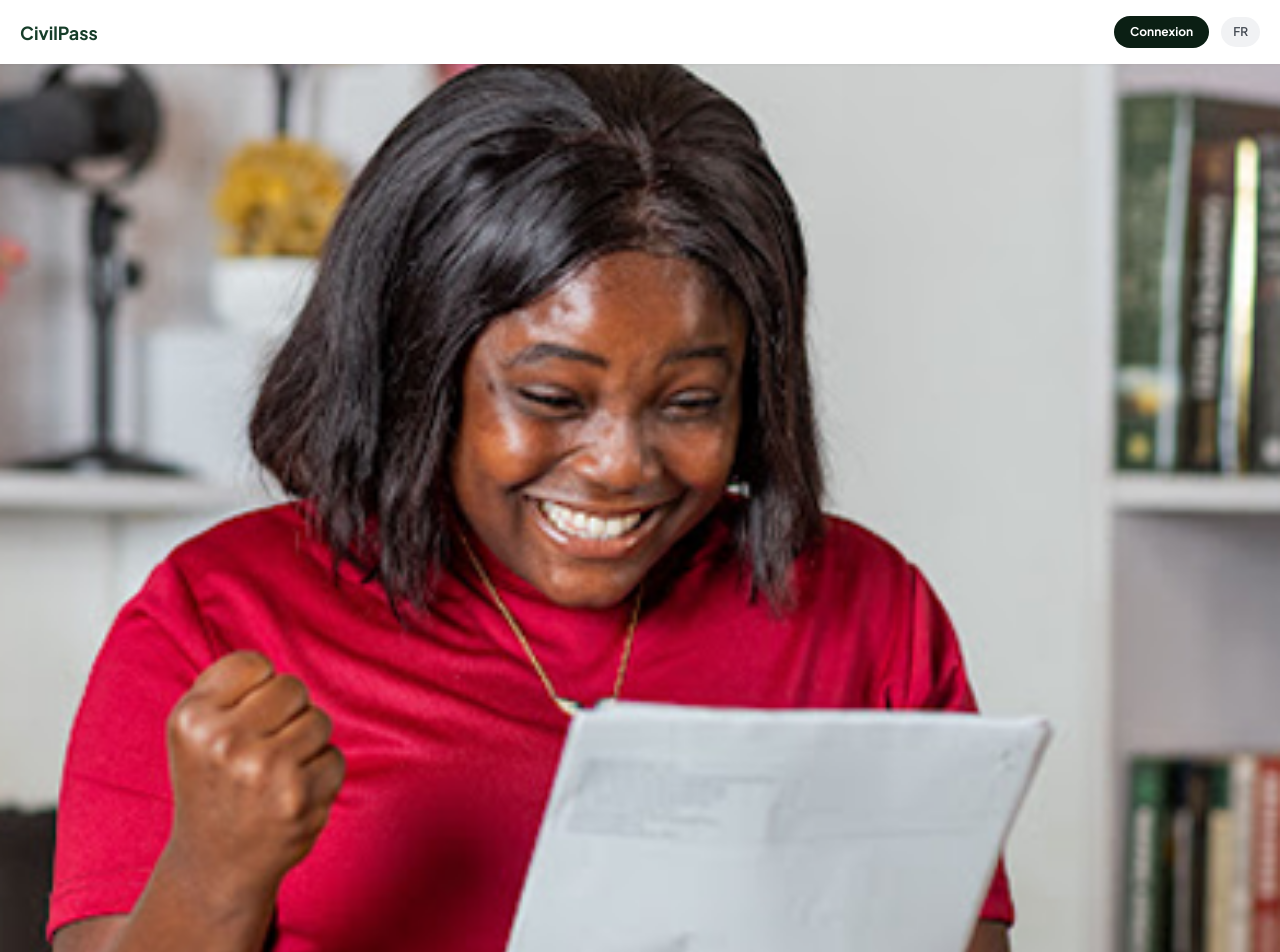
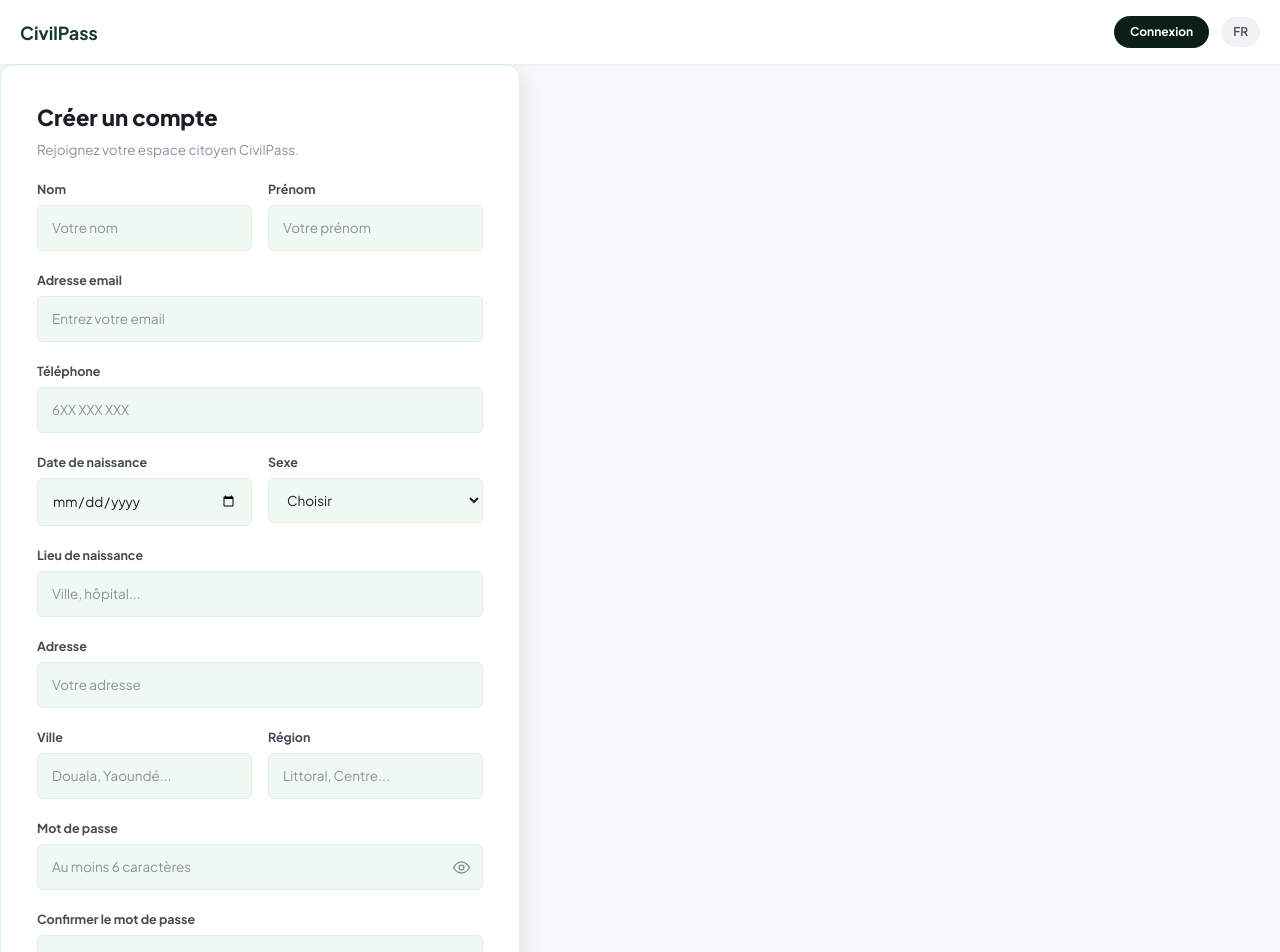
Before and after one commit to Yann-Olympe/CivilPass, an Angular app in the folder frontend/: page /register in a window 1280 px wide. Before the commit this address led to /accueil. Shown: the top 952 px of the page. Built offline with nearby package versions, Linux system fonts and the light colour scheme.

Commit message:
feat: add registration functionality with form handling and validation

```diff
--- /dev/null
+++ b/frontend/src/app/Services/citizen-auth.service.ts
@@ -0,0 +1,75 @@
+import { HttpClient } from '@angular/common/http';
+import { Injectable, computed, inject, signal } from '@angular/core';
+import { Observable, tap, finalize } from 'rxjs';
+import { environment } from '../../environments/environment';
+import { AuthResponse, InscriptionPayload, Usager } from '../core/models/usager.model';
+
+const STORAGE_TOKEN = 'civilpass_citoyen_token';
+const STORAGE_USAGER = 'civilpass_citoyen_usager';
+
+@Injectable({ providedIn: 'root' })
+export class CitizenAuthService {
+  private http = inject(HttpClient);
+  private baseUrl = `${environment.apiUrl}/api/citoyen`;
+
+  private readonly _usager = signal<Usager | null>(this.lireUsagerStocke());
+  private readonly _token = signal<string | null>(localStorage.getItem(STORAGE_TOKEN));
+
+  usager = this._usager.asReadonly();
+  estConnecte = computed(() => !!this._token());
+
+  register(payload: InscriptionPayload): Observable<AuthResponse> {
+    return this.http.post<AuthResponse>(`${this.baseUrl}/register`, payload).pipe(
+      tap((res) => this.demarrerSession(res))
+    );
+  }
+
+  login(identifiant: string, password: string): Observable<AuthResponse> {
+    const estEmail = identifiant.includes('@');
+    const body = estEmail
+      ? { email: identifiant, password }
+      : { telephone: identifiant, password };
+
+    return this.http.post<AuthResponse>(`${this.baseUrl}/login`, body).pipe(
+      tap((res) => this.demarrerSession(res))
+    );
+  }
+
+  me(): Observable<Usager> {
+    return this.http.get<Usager>(`${this.baseUrl}/me`).pipe(
+      tap((usager) => {
+        this._usager.set(usager);
+        localStorage.setItem(STORAGE_USAGER, JSON.stringify(usager));
+      })
+    );
+  }
+
+  logout(): Observable<{ message: string }> {
+    return this.http.post<{ message: string }>(`${this.baseUrl}/logout`, {}).pipe(
+      finalize(() => this.terminerSession())
+    );
+  }
+
+  getToken(): string | null {
+    return this._token();
+  }
+
+  private demarrerSession(res: AuthResponse): void {
+    this._usager.set(res.usager);
+    this._token.set(res.token);
+    localStorage.setItem(STORAGE_TOKEN, res.token);
+    localStorage.setItem(STORAGE_USAGER, JSON.stringify(res.usager));
+  }
+
+  private terminerSession(): void {
+    this._usager.set(null);
+    this._token.set(null);
+    localStorage.removeItem(STORAGE_TOKEN);
+    localStorage.removeItem(STORAGE_USAGER);
+  }
+
+  private lireUsagerStocke(): Usager | null {
+    const brut = localStorage.getItem(STORAGE_USAGER);
+    return brut ? JSON.parse(brut) : null;
+  }
+}
--- a/frontend/src/app/app.routes.ts
+++ b/frontend/src/app/app.routes.ts
@@ -23,6 +23,8 @@ export const routes: Routes = [
       { path: 'demande/mairie', loadComponent: () => import('./features/citizen/demande/mairie/mairie').then(m => m.Mairie) },
       { path: 'demande/validation', loadComponent: () => import('./features/citizen/demande/validation/validation').then(m => m.Validation) },
       { path: 'login', loadComponent: () => import('./features/Auth/pages/login/login').then(m => m.Login) },
+      { path: 'register', loadComponent: () => import('./features/Auth/pages/register/register').then(m => m.Register) },
+
       {
         path: '',
         children: [],
--- a/frontend/src/app/features/Auth/pages/login/login.html
+++ b/frontend/src/app/features/Auth/pages/login/login.html
@@ -84,7 +84,7 @@
 
     <p class="auth-switch">
       Pas encore de compte ?
-      <a routerLink="/auth/register">Créer un compte</a>
+      <a routerLink="/register">Créer un compte</a>
     </p>
   </form>
 </div>
--- a/frontend/src/app/features/Auth/pages/register/register.html
+++ b/frontend/src/app/features/Auth/pages/register/register.html
@@ -1,36 +1,39 @@
 <form class="auth-card register-card" [class.is-shake]="secousse()" [formGroup]="formulaire" (ngSubmit)="soumettre()" novalidate>
   <h1 class="auth-card__title">Créer un compte</h1>
-  <p class="auth-card__subtitle">Rejoignez votre espace agent CivilPass.</p>
+  <p class="auth-card__subtitle">Rejoignez votre espace citoyen CivilPass.</p>
+
+  @if (erreurServeur()) {
+    <div class="auth-alert auth-alert--error">{{ erreurServeur() }}</div>
+  }
 
   <div class="auth-form">
-    <div class="auth-field">
-      <label for="nomComplet">Nom complet</label>
-      <div class="auth-field__control">
-        <input
-          id="nomComplet"
-          type="text"
-          formControlName="nomComplet"
-          placeholder="Entrez votre nom complet"
-          [class.is-invalid]="invalide('nomComplet')"
-        />
+
+    <div class="auth-fieldset-row">
+      <div class="auth-field">
+        <label for="nom">Nom</label>
+        <div class="auth-field__control">
+          <input id="nom" type="text" formControlName="nom" placeholder="Votre nom" [class.is-invalid]="invalide('nom')" />
+        </div>
+        @if (erreur('nom', 'required')) {
+          <span class="auth-field__error">Le nom est requis.</span>
+        }
       </div>
-      @if (erreur('nomComplet', 'required')) {
-        <span class="auth-field__error">Le nom complet est requis.</span>
-      } @else if (erreur('nomComplet', 'minlength')) {
-        <span class="auth-field__error">Le nom doit contenir au moins 3 caractères.</span>
-      }
+
+      <div class="auth-field">
+        <label for="prenom">Prénom</label>
+        <div class="auth-field__control">
+          <input id="prenom" type="text" formControlName="prenom" placeholder="Votre prénom" [class.is-invalid]="invalide('prenom')" />
+        </div>
+        @if (erreur('prenom', 'required')) {
+          <span class="auth-field__error">Le prénom est requis.</span>
+        }
+      </div>
     </div>
 
     <div class="auth-field">
       <label for="email">Adresse email</label>
       <div class="auth-field__control">
-        <input
-          id="email"
-          type="email"
-          formControlName="email"
-          placeholder="Entrez votre email"
-          [class.is-invalid]="invalide('email')"
-        />
+        <input id="email" type="email" formControlName="email" placeholder="Entrez votre email" [class.is-invalid]="invalide('email')" />
       </div>
       @if (erreur('email', 'required')) {
         <span class="auth-field__error">L'adresse email est requise.</span>
@@ -40,24 +43,118 @@
     </div>
 
     <div class="auth-field">
+      <label for="telephone">Téléphone</label>
+      <div class="auth-field__control">
+        <input id="telephone" type="tel" formControlName="telephone" placeholder="6XX XXX XXX" [class.is-invalid]="invalide('telephone')" />
+      </div>
+      @if (erreur('telephone', 'required')) {
+        <span class="auth-field__error">Le téléphone est requis.</span>
+      }
+    </div>
+
+    <div class="auth-fieldset-row">
+      <div class="auth-field">
+        <label for="date_naissance">Date de naissance</label>
+        <div class="auth-field__control">
+          <input id="date_naissance" type="date" formControlName="date_naissance" [class.is-invalid]="invalide('date_naissance')" />
+        </div>
+        @if (erreur('date_naissance', 'required')) {
+          <span class="auth-field__error">Requis.</span>
+        }
+      </div>
+
+      <div class="auth-field">
+        <label for="sexe">Sexe</label>
+        <div class="auth-field__control">
+          <select id="sexe" formControlName="sexe" [class.is-invalid]="invalide('sexe')">
+            <option value="" disabled selected>Choisir</option>
+            <option value="M">Masculin</option>
+            <option value="F">Féminin</option>
+          </select>
+        </div>
+        @if (erreur('sexe', 'required')) {
+          <span class="auth-field__error">Requis.</span>
+        }
+      </div>
+    </div>
+
+    <div class="auth-field">
+      <label for="lieu_naissance">Lieu de naissance</label>
+      <div class="auth-field__control">
+        <input id="lieu_naissance" type="text" formControlName="lieu_naissance" placeholder="Ville, hôpital..." [class.is-invalid]="invalide('lieu_naissance')" />
+      </div>
+      @if (erreur('lieu_naissance', 'required')) {
+        <span class="auth-field__error">Requis.</span>
+      }
+    </div>
+
+    <div class="auth-field">
+      <label for="adresse">Adresse</label>
+      <div class="auth-field__control">
+        <input id="adresse" type="text" formControlName="adresse" placeholder="Votre adresse" [class.is-invalid]="invalide('adresse')" />
+      </div>
+      @if (erreur('adresse', 'required')) {
+        <span class="auth-field__error">Requise.</span>
+      }
+    </div>
+
+    <div class="auth-fieldset-row">
+      <div class="auth-field">
+        <label for="ville">Ville</label>
+        <div class="auth-field__control">
+          <input id="ville" type="text" formControlName="ville" placeholder="Douala, Yaoundé..." [class.is-invalid]="invalide('ville')" />
+        </div>
+        @if (erreur('ville', 'required')) {
+          <span class="auth-field__error">Requise.</span>
+        }
+      </div>
+
+      <div class="auth-field">
+        <label for="region">Région</label>
+        <div class="auth-field__control">
+          <input id="region" type="text" formControlName="region" placeholder="Littoral, Centre..." [class.is-invalid]="invalide('region')" />
+        </div>
+        @if (erreur('region', 'required')) {
+          <span class="auth-field__error">Requise.</span>
+        }
+      </div>
+    </div>
+
+    <div class="auth-field">
       <label for="motDePasse">Mot de passe</label>
       <div class="auth-field__control">
         <input
           id="motDePasse"
           [type]="motDePasseVisible() ? 'text' : 'password'"
-          formControlName="motDePasse"
-          placeholder="Entrez votre mot de passe"
-          [class.is-invalid]="invalide('motDePasse')"
+          formControlName="password"
+          placeholder="Au moins 6 caractères"
+          [class.is-invalid]="invalide('password')"
           style="padding-right: 4.4rem;"
         />
         <button class="auth-field__toggle" type="button" (click)="basculerMotDePasse()" tabindex="-1">
           <app-icon [name]="motDePasseVisible() ? 'eye-off' : 'eye'" />
         </button>
       </div>
-      @if (erreur('motDePasse', 'required')) {
+      @if (erreur('password', 'required')) {
         <span class="auth-field__error">Le mot de passe est requis.</span>
-      } @else if (erreur('motDePasse', 'minlength')) {
-        <span class="auth-field__error">Le mot de passe doit contenir au moins 8 caractères.</span>
+      } @else if (erreur('password', 'minlength')) {
+        <span class="auth-field__error">Au moins 6 caractères.</span>
+      }
+    </div>
+
+    <div class="auth-field">
+      <label for="password_confirmation">Confirmer le mot de passe</label>
+      <div class="auth-field__control">
+        <input
+          id="password_confirmation"
+          type="password"
+          formControlName="password_confirmation"
+          placeholder="Ressaisissez le mot de passe"
+          [class.is-invalid]="invalide('password_confirmation')"
+        />
+      </div>
+      @if (formulaire.hasError('motsDePasseDifferents') && formulaire.get('password_confirmation')?.touched) {
+        <span class="auth-field__error">Les mots de passe ne correspondent pas.</span>
       }
     </div>
 
@@ -67,23 +164,10 @@
       }
       Créer mon compte
     </button>
-
-    <div class="auth-divider">ou</div>
-
-    <button class="auth-google" type="button" (click)="continuerAvecGoogle()" [disabled]="envoiEnCours()">
-      <app-icon name="google" />
-      S'inscrire avec Google
-    </button>
-  </div>
-
-  <div class="auth-progress-dots">
-    <span data-state="active"></span>
-    <span></span>
-    <span></span>
   </div>
 
   <p class="auth-switch">
     Vous avez déjà un compte ?
-    <a routerLink="/auth/login">Se connecter</a>
+    <a routerLink="/login">Se connecter</a>
   </p>
 </form>
--- a/frontend/src/app/features/Auth/pages/register/register.ts
+++ b/frontend/src/app/features/Auth/pages/register/register.ts
@@ -1,8 +1,8 @@
-import { Component, signal } from '@angular/core';
+import { Component, inject, signal } from '@angular/core';
 import { FormBuilder, FormGroup, ReactiveFormsModule, Validators } from '@angular/forms';
 import { Router, RouterLink } from '@angular/router';
 import { Icon } from '../../../mairie/shared/icon/icon';
-import { AuthFlow } from '../../services/auth-flow';
+import { CitizenAuthService } from '../../../../Services/citizen-auth.service';
 
 @Component({
   selector: 'app-register',
@@ -12,18 +12,35 @@ import { AuthFlow } from '../../services/auth-flow';
   styleUrl: './register.css'
 })
 export class Register {
+  private fb = inject(FormBuilder);
+  private router = inject(Router);
+  private citizenAuth = inject(CitizenAuthService);
+
   motDePasseVisible = signal(false);
   envoiEnCours = signal(false);
   secousse = signal(false);
+  erreurServeur = signal<string | null>(null);
 
-  formulaire: FormGroup;
+  formulaire: FormGroup = this.fb.group({
+    nom: ['', [Validators.required, Validators.maxLength(100)]],
+    prenom: ['', [Validators.required, Validators.maxLength(100)]],
+    email: ['', [Validators.required, Validators.email]],
+    telephone: ['', [Validators.required, Validators.maxLength(20)]],
+    password: ['', [Validators.required, Validators.minLength(6)]],
+    password_confirmation: ['', [Validators.required]],
+    date_naissance: ['', [Validators.required]],
+    lieu_naissance: ['', [Validators.required, Validators.maxLength(150)]],
+    sexe: ['', [Validators.required]],
+    nationalite: ['Camerounaise', [Validators.required, Validators.maxLength(100)]],
+    adresse: ['', [Validators.required, Validators.maxLength(255)]],
+    ville: ['', [Validators.required, Validators.maxLength(100)]],
+    region: ['', [Validators.required, Validators.maxLength(100)]],
+  }, { validators: this.motsDePasseIdentiques });
 
-  constructor(private fb: FormBuilder, private router: Router, private authFlow: AuthFlow) {
-    this.formulaire = this.fb.group({
-      nomComplet: ['', [Validators.required, Validators.minLength(3)]],
-      email: ['', [Validators.required, Validators.email]],
-      motDePasse: ['', [Validators.required, Validators.minLength(8)]],
-    });
+  private motsDePasseIdentiques(group: FormGroup) {
+    const pass = group.get('password')?.value;
+    const confirm = group.get('password_confirmation')?.value;
+    return pass === confirm ? null : { motsDePasseDifferents: true };
   }
 
   basculerMotDePasse() {
@@ -38,22 +55,25 @@ export class Register {
     }
 
     this.envoiEnCours.set(true);
-    const { nomComplet, email } = this.formulaire.getRawValue();
+    this.erreurServeur.set(null);
 
-    setTimeout(() => {
-      this.envoiEnCours.set(false);
-      this.authFlow.demarrerInscription(nomComplet ?? '', email ?? '');
-      this.router.navigate(['/auth/otp']);
-    }, 900);
-  }
+    this.citizenAuth.register(this.formulaire.getRawValue()).subscribe({
+      next: () => {
+        this.envoiEnCours.set(false);
+        this.router.navigate(['/espace']);
+      },
+      error: (err) => {
+        this.envoiEnCours.set(false);
+        this.declencherSecousse();
 
-  continuerAvecGoogle() {
-    this.envoiEnCours.set(true);
-    setTimeout(() => {
-      this.envoiEnCours.set(false);
-      this.authFlow.demarrerInscription('Agent Google', 'agent.google@civilpass.cm');
-      this.router.navigate(['/auth/otp']);
-    }, 700);
+        if (err.status === 422 && err.error?.errors) {
+          const premiereErreur = Object.values(err.error.errors)[0] as string[];
+          this.erreurServeur.set(premiereErreur[0]);
+        } else {
+          this.erreurServeur.set('Une erreur est survenue. Réessayez.');
+        }
+      },
+    });
   }
 
   private declencherSecousse() {
--- a/frontend/src/app/features/Auth/shared/auth-form.css
+++ b/frontend/src/app/features/Auth/shared/auth-form.css
@@ -306,3 +306,21 @@
   height: 1.8rem;
   flex-shrink: 0;
 }
+.auth-fieldset-row {
+  display: flex;
+  gap: 1.6rem;
+}
+
+.auth-fieldset-row .auth-field {
+  flex: 1;
+}
+
+.auth-field__control select {
+  width: 100%;
+  padding: 1.2rem 1.4rem;
+  border: 0.1rem solid var(--color-green-100);
+  border-radius: var(--radius-sm);
+  font-size: 1.35rem;
+  background: var(--color-green-50);
+  color: var(--color-gray-900);
+}
--- a/frontend/src/app/features/mairie/pages/dashboard/dashboard.ts
+++ b/frontend/src/app/features/mairie/pages/dashboard/dashboard.ts
@@ -21,10 +21,10 @@ export class Dashboard {
   demandes = () => this.store.recentes().slice(0, 8);
 
   ouvrir(id: string) {
-    this.router.navigate(['/demandes', id]);
+    this.router.navigate(['/mairie/demandes', id]);
   }
 
   voirTout() {
-    this.router.navigate(['/demandes']);
+    this.router.navigate(['/mairie/demandes']);
   }
 }
--- a/frontend/src/app/features/mairie/pages/demandes-list/demandes-list.ts
+++ b/frontend/src/app/features/mairie/pages/demandes-list/demandes-list.ts
@@ -35,6 +35,9 @@ const FILTRES_DISPONIBLES: { value: FiltreStatut; label: string }[] = [
   styleUrl: './demandes-list.css',
 })
 export class DemandesList {
+  constructor() {
+    console.log('DemandesList chargé - version test');
+  }
   private route = inject(ActivatedRoute);
   private router = inject(Router);
   private store = inject(DemandesStore);
@@ -70,7 +73,9 @@ export class DemandesList {
   }
 
   ouvrir(id: string) {
-    this.router.navigate(['/demandes', id]);
+   console.log('ID reçu :', id, typeof id);
+   console.log('Navigation vers :', ['/mairie/demandes', id]);
+    this.router.navigate(['/mairie/demandes', id]);
   }
 
   estFinalisee(statut: StatutDemande) {
--- a/frontend/src/app/features/mairie/pages/verification/verification.ts
+++ b/frontend/src/app/features/mairie/pages/verification/verification.ts
@@ -136,6 +136,6 @@ export class Verification {
   valider() {
     this.store.valider(this.demandeId);
     this.toast.show(`Demande ${this.demandeId} validée avec succès.`, 'success');
-    this.router.navigate(['/transferts', this.demandeId]);
+    this.router.navigate(['/mairie/transferts', this.demandeId]);
   }
 }
--- a/frontend/src/environments/environment.development.ts
+++ b/frontend/src/environments/environment.development.ts
@@ -1,5 +1,5 @@
 export const environment = {
     production: false,
-    apiUrl: '',
+    apiUrl: 'https://civilpassdev.alwaysdata.net',
     siteName:"CivilPass(dev)"
 };
```
Also changed, not shown: frontend/src/app/core/models/usager.model.ts (added, +43 -0 lines).
